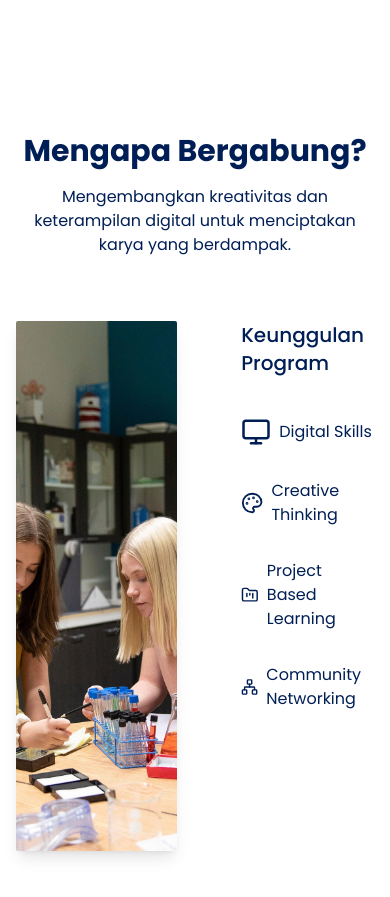
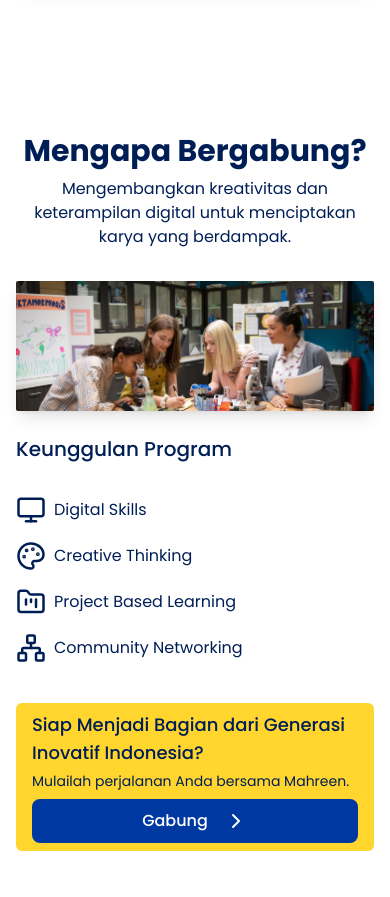
Before and after one commit to Glenn-Rhee/mahreen-tech, a Next.js app: page / in a window 390 px wide. Shown: the part 1840-2737 px from the top of the page. Built offline with nearby package versions, Linux system fonts and the light colour scheme.

Commit message:
feat: added responsive at why join us

```diff
--- a/src/components/AboutProgram.tsx
+++ b/src/components/AboutProgram.tsx
@@ -36,7 +36,7 @@ export default function AboutProgram() {
           return (
             <div
               key={card.title}
-              className="flex flex-col items-center w-full gap-y-4 lg:gap-y-3 rounded-md bg-white border border-primary shadow-md h-full justify-start px-3 py-3 lg:px-10 lg:py-6"
+              className="flex flex-col items-center w-full gap-y-4 lg:gap-y-3 rounded-md bg-white border border-primary shadow-xl h-full justify-start px-3 py-3 lg:px-10 lg:py-6"
             >
               <div className="flex flex-col gap-y-1 items-center">
                 <div className="size-16 bg-primary rounded-full flex items-center justify-center">
--- a/src/components/WhyJoinUs.tsx
+++ b/src/components/WhyJoinUs.tsx
@@ -1,4 +1,10 @@
-import { FolderKanban, Monitor, Network, Palette } from "lucide-react";
+import {
+  ChevronRight,
+  FolderKanban,
+  Monitor,
+  Network,
+  Palette,
+} from "lucide-react";
 import Image from "next/image";
 
 const programs = [
@@ -22,16 +28,16 @@ const programs = [
 
 export default function WhyJoinUs() {
   return (
-    <section className="w-full flex flex-col gap-y-16 items-center justify-between my-40 lg:my-32 h-[85dvh] lg:h-[75dvh]">
-      <div className="flex flex-col w-full items-center text-center gap-y-4">
+    <section className="w-full flex flex-col gap-y-8 lg:gap-y-16 items-center justify-between my-40 lg:my-32 h-[85dvh] lg:h-[75dvh]">
+      <div className="flex flex-col w-full items-center text-center gap-y-2 lg:gap-y-4">
         <h2 className="font-bold text-3xl md:text-5xl">Mengapa Bergabung?</h2>
         <p className="max-w-3xl">
           Mengembangkan kreativitas dan keterampilan digital untuk menciptakan
           karya yang berdampak.
         </p>
       </div>
-      <div className="flex w-full gap-x-16 items-center justify-between h-full">
-        <div className="relative w-[60%] h-full">
+      <div className="flex flex-col lg:flex-row w-full gap-y-6 lg:gap-x-16 items-center justify-between h-full">
+        <div className="relative w-full lg:w-[60%] h-full">
           <Image
             fill
             src={"/why-us.jpg"}
@@ -39,11 +45,12 @@ export default function WhyJoinUs() {
             className="object-cover object-center w-full rounded-xs shadow-lg"
           />
         </div>
-        <div className="flex flex-col gap-y-10 w-[40%] h-full">
+        <div className="flex flex-col justify-between gap-y-10 w-full lg:w-[40%] h-full">
+          <div className="flex flex-col gap-y-8 lg:gap-y-10">
             <h4 className="font-medium text-xl md:text-3xl">
               Keunggulan Program
             </h4>
-          <ul className="flex flex-col gap-y-8">
+            <ul className="flex flex-col gap-y-4 lg:gap-y-8">
               {programs.map((program) => {
                 const Icon = program.icon;
                 return (
@@ -54,6 +61,21 @@ export default function WhyJoinUs() {
               })}
             </ul>
           </div>
+
+          <div className="w-full px-4 py-2 gap-y-2 bg-[#FFD52E] rounded-md flex flex-col md:flex-row items-center justify-between">
+            <div className="flex flex-col gap-y-1">
+              <h4 className="font-medium text-lg md:text-xl">
+                Siap Menjadi Bagian dari Generasi Inovatif Indonesia?
+              </h4>
+              <p className="text-sm">
+                Mulailah perjalanan Anda bersama Mahreen.
+              </p>
+            </div>
+            <button className="flex items-center font-medium transition-all w-full md:w-auto active:scale-95 cursor-pointer justify-center gap-x-4 bg-secondary hover:bg-[#002975] text-white rounded-lg px-6 py-2.5">
+              Gabung <ChevronRight />
+            </button>
+          </div>
+        </div>
       </div>
     </section>
   );
```
Lines whose indentation alone changed are shown as unchanged.
